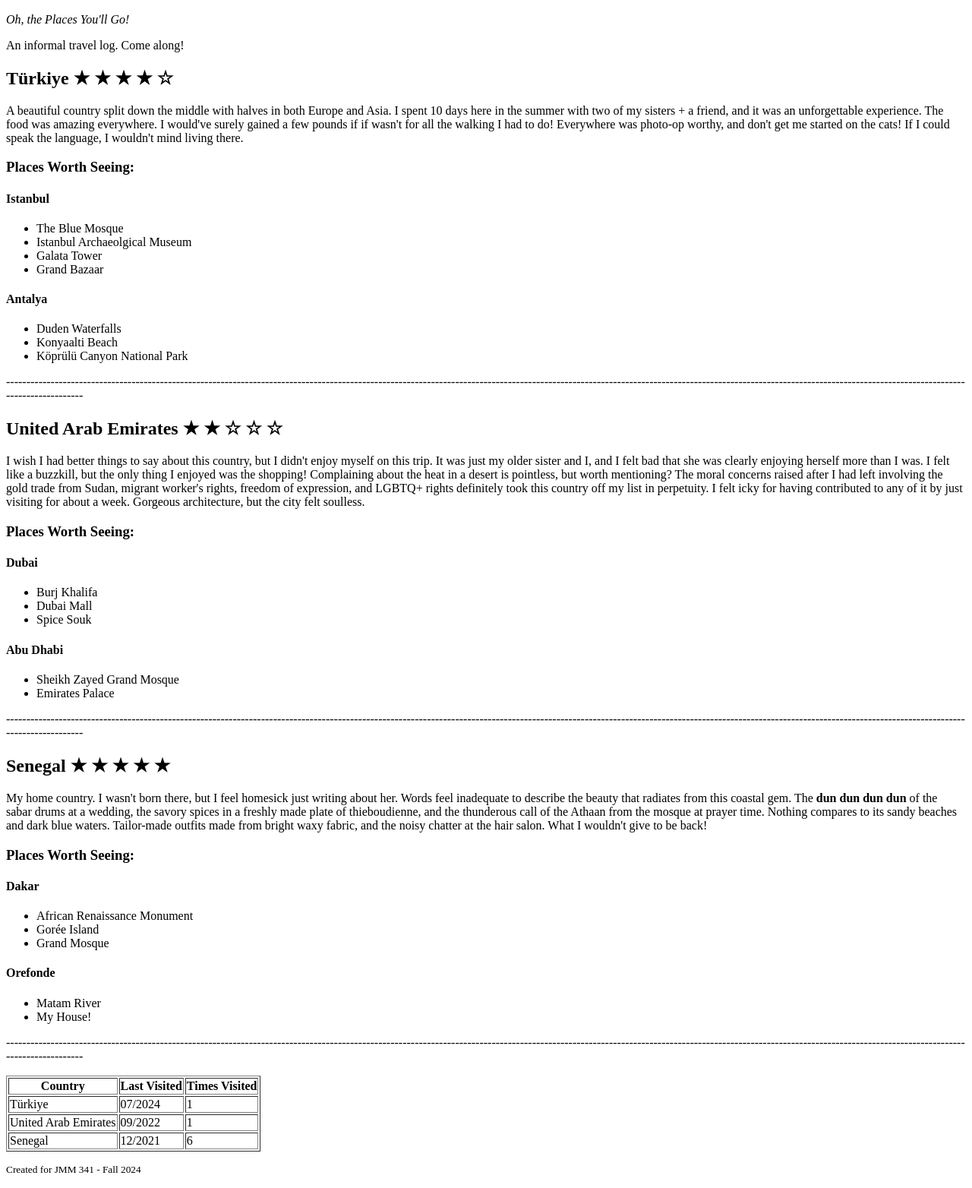
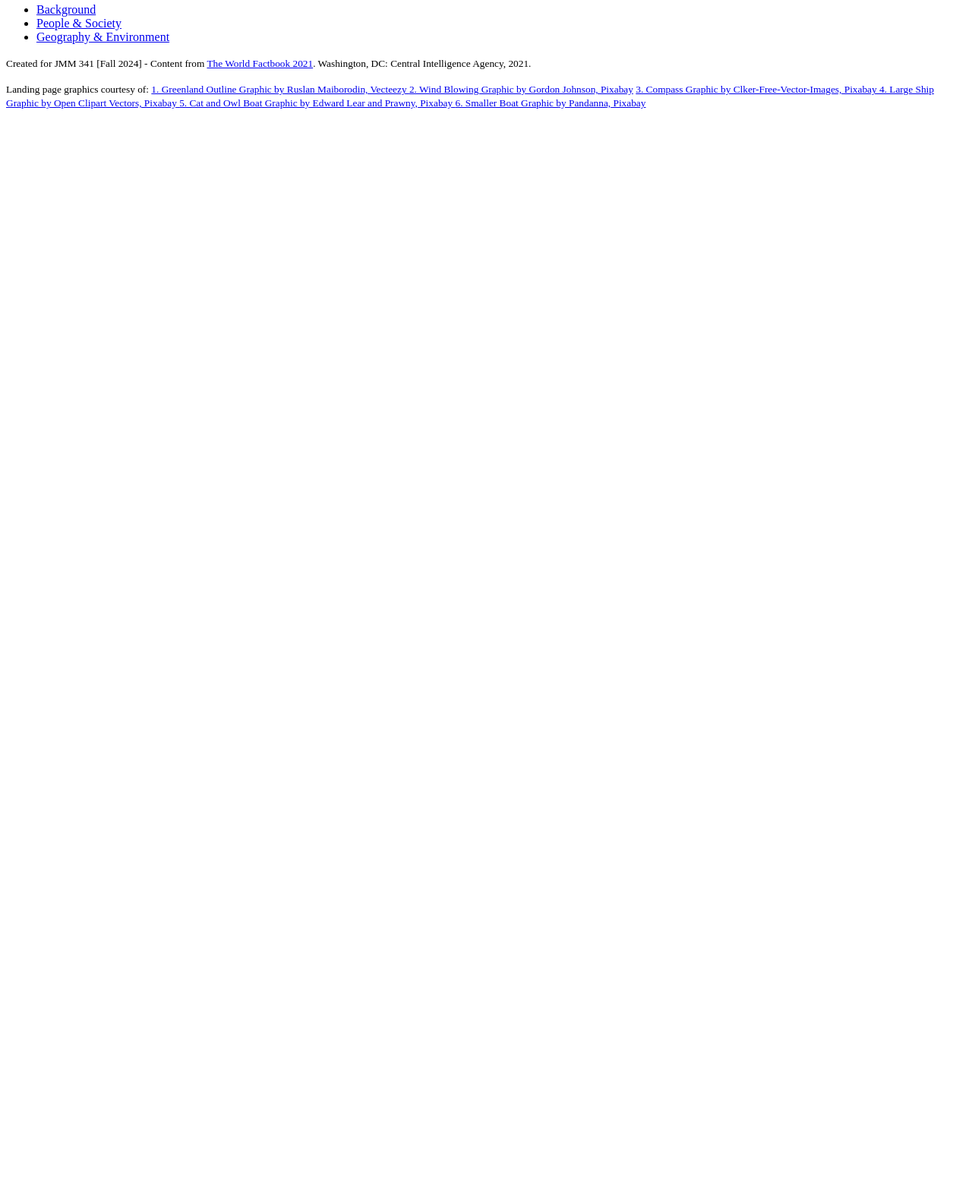
Before and after one commit to luka-modric-10/projects-fall-24, a plain HTML site: page index.html in a window 1280 px wide. Shown: the part 76-1640 px from the top of the page at 76% size. After the commit the page ends 800 px from the top, so only its background shows below. Drawn offline with Linux system fonts and the light colour scheme.

```diff
--- a/index.html
+++ b/index.html
@@ -1,116 +1,32 @@
-n<!DOCTYPE html>
+<!doctype html>
 <html lang="en">
     <head>
         <meta charset="utf-8">
-        <title>My First HTML Project</title>
+        <title>Greenland</title>
+        <link href="css/style.css" rel="stylesheet">
     </head>
 
-    <body>
-        <section>
-        <h1>Fatimata "Fatima" Kane</h1>
-        <p><cite>Oh, the Places You'll Go!</cite></p>
-        <p>An informal travel log. Come along!</p>
+    <body id="home-page">
+        <header>
+            <h1>Greenland</h1>
 
-        <h2>Türkiye &starf; &starf; &starf; &starf; &star;</h2>
-        <p>A beautiful country split down the middle with halves in both Europe and Asia. I spent 10 days here in the summer with two of my sisters + a friend,
-            and it was an unforgettable experience. The food was amazing everywhere. I would've surely gained a few pounds if if wasn't for all the walking I had to do!
-            Everywhere was photo-op worthy, and don't get me started on the cats! If I could speak the language, I wouldn't mind living there.</p>
-
-        <h3>Places Worth Seeing:</h3>
-        <h4>Istanbul</h4>
-        <ul>
-            <li>The Blue Mosque</li>
-            <li>Istanbul Archaeolgical Museum</li>
-            <li>Galata Tower</li>
-            <li>Grand Bazaar</li>
-        </ul>
-        <h4>Antalya</h4>
-        <ul>
-            <li>Duden Waterfalls</li>
-            <li>Konyaalti Beach</li>
-            <li>Köprülü Canyon National Park</li>
-        </ul>
-
-        <p>----------------------------------------------------------------------------------------------------------------------------------------------------------------------------------------------------------------------------------------------------------------</p>
-
-        <h2>United Arab Emirates &starf; &starf; &star; &star; &star;</h2>
-        <p>I wish I had better things to say about this country, but I didn't enjoy myself on this trip. It was just my older sister and I, and I felt bad that
-            she was clearly enjoying herself more than I was. I felt like a buzzkill, but the only thing I enjoyed was the shopping! Complaining about the heat
-            in a desert is pointless, but worth mentioning? The moral concerns raised after I had left involving the gold trade from Sudan, migrant worker's
-            rights, freedom of expression, and LGBTQ+ rights definitely took this country off my list in perpetuity. I felt icky for having contributed to any of it
-            by just visiting for about a week. Gorgeous architecture, but the city felt soulless. </p>
-
-        <h3>Places Worth Seeing: </h3>
-        <h4>Dubai</h4>
-        <ul>
-            <li>Burj Khalifa</li>
-            <li>Dubai Mall</li>
-            <li>Spice Souk</li>
-        </ul>
-        <h4>Abu Dhabi</h4>
-        <ul>
-            <li>Sheikh Zayed Grand Mosque</li>
-            <li>Emirates Palace</li>
-        </ul>
-
-        <p>----------------------------------------------------------------------------------------------------------------------------------------------------------------------------------------------------------------------------------------------------------------</p>
-
-        <h2>Senegal &starf; &starf; &starf; &starf; &starf;</h2>
-        <p>My home country. I wasn't born there, but I feel homesick just writing about her. Words feel inadequate to describe the beauty that radiates from this coastal gem.
-            The <strong>dun dun dun dun</strong> of the sabar drums at a wedding, the savory spices in a freshly made plate of thieboudienne, and the thunderous call of the Athaan from the
-            mosque at prayer time. Nothing compares to its sandy beaches and dark blue waters. Tailor-made outfits made from bright waxy fabric, and the noisy chatter
-            at the hair salon. What I wouldn't give to be back!</p>
-
-        <h3>Places Worth Seeing: </h3>
-        <h4>Dakar</h4>
-        <ul>
-            <li>African Renaissance Monument</li>
-            <li>Gorée Island</li>
-            <li>Grand Mosque</li>
-        </ul>
-        <h4>Orefonde</h4>
-        <ul>
-            <li>Matam River</li>
-            <li>My House!</li>
-        </ul>
-
-        <p>----------------------------------------------------------------------------------------------------------------------------------------------------------------------------------------------------------------------------------------------------------------</p>
-        </section>
-
-        <table border="1">
-            <tr>
-                <th>Country</th>
-                <th>Last Visited</th>
-                <th>Times Visited</th>
-            </tr>
-
-            <tr>
-                <td>Türkiye</td>
-                <td><time datetime="2024-07">07/2024</time></td>
-                <td>1</td>
-            </tr>
-
-
-            <tr>
-                <td>United Arab Emirates</td>
-                <td><time datetime="2022-09">09/2022</time></td>
-                <td>1</td>
-            </tr>
-
-            <tr>
-                <td>Senegal</td>
-                <td><time datetime="2021-12">12/2021</time></td>
-                <td>6</td>
-            </tr>
-
-
-        </table>
+            <nav>
+                <ul>
+                    <li id="bg"><a href="background/background.html">Background</a></li>
+                    <li id="ppl"><a href="people-and-society/people-and-society.html">People &#38; Society</a></li>
+                    <li id="geog"><a href="geography-and-environment/geography-and-environment.html">Geography &#38; Environment</a></li>
+                </ul>
+            </nav>
+        </header>
 
         <footer>
-            <p><small>Created for JMM 341 - Fall 2024</small></p>
+            <p><small>Created for JMM 341 [Fall 2024] - Content from <a href="https://www.cia.gov/the-world-factbook/countries/greenland/">The World Factbook 2021</a>. Washington, DC: Central Intelligence Agency, 2021.</small></p>
+            <p><small>Landing page graphics courtesy of: <a href="https://www.vecteezy.com/free-vector/greenland-map">1. Greenland Outline Graphic by Ruslan Maiborodin, Vecteezy </a>
+                <a href="https://pixabay.com//?utm_source=link-attribution&utm_medium=referral&utm_campaign=image&utm_content=5965318">2. Wind Blowing Graphic by Gordon Johnson, Pixabay</a>
+                <a href="https://pixabay.com//?utm_source=link-attribution&utm_medium=referral&utm_campaign=image&utm_content=34559">3. Compass Graphic by Clker-Free-Vector-Images, Pixabay  </a>
+                <a href="https://pixabay.com//?utm_source=link-attribution&utm_medium=referral&utm_campaign=image&utm_content=1299209">4. Large Ship Graphic by Open Clipart Vectors, Pixabay </a>
+                <a href="https://pixabay.com//?utm_source=link-attribution&utm_medium=referral&utm_campaign=image&utm_content=1823642">5. Cat and Owl Boat Graphic by Edward Lear and Prawny, Pixabay </a>
+                <a href="https://pixabay.com//?utm_source=link-attribution&utm_medium=referral&utm_campaign=image&utm_content=4283598">6. Smaller Boat Graphic by Pandanna, Pixabay</a> </small></p>
         </footer>
-
-
-
     </body>
 </html>
```
Also changed, not shown: greenland.html (added, +158 -0 lines).
